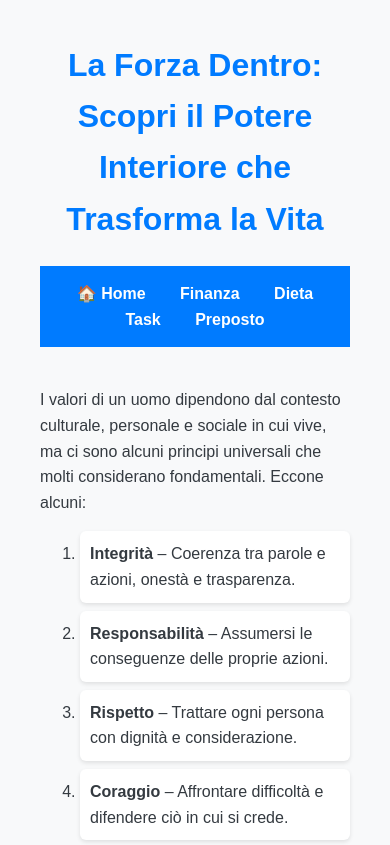
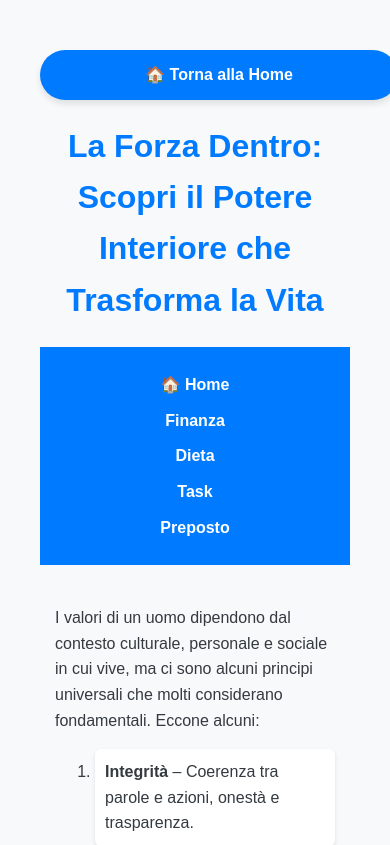
Before and after one commit to Marcodeu76/miosito, a plain HTML site: page forza.html in a window 390 px wide. Shown: the top 845 px of the page. Drawn offline with Linux system fonts and the light colour scheme.

Commit message:
Aggiornamento rapido

```diff
--- a/forza.html
+++ b/forza.html
@@ -2,10 +2,14 @@
 <html lang="it">
 <head>
     <meta charset="UTF-8">
+    <meta name="viewport" content="width=device-width, initial-scale=1.0">
     <title>Coltiva la tua forza interiore</title>
     <link rel="stylesheet" href="stile.css">
 </head>
 <body>
+<div class="home-button">
+        <a href="index.html">🏠 Torna alla Home</a>
+    </div>
     <h1>La Forza Dentro: Scopri il Potere Interiore che Trasforma la Vita</h1>
 
     <nav>
@@ -90,9 +94,7 @@
         <p><strong>Conclusione:</strong> La forza interiore si costruisce nel tempo. Ogni ostacolo superato ti rende più forte. Coltivala ogni giorno, vivrai con equilibrio e consapevolezza.</p>
     </div>
 
-    <div class="home-button">
-        <a href="index.html">🏠 Torna alla Home</a>
-    </div>
+
 
 </body>
 </html>
--- a/stile.css
+++ b/stile.css
@@ -79,3 +79,20 @@ h3 {
 .home-button a:hover {
     background-color: #0056b3;
 }
+
+@media (max-width: 600px) {
+    nav a {
+        display: block;
+        margin: 10px 0;
+    }
+
+    .home-button a {
+        width: 100%;
+        display: inline-block;
+        text-align: center;
+    }
+
+    ul, .section {
+        padding: 0 15px;
+    }
+}
```
Also changed, not shown: Preposto.html (+1 -0 lines), dieta.html (+1 -3 lines), index.html (+1 -0 lines), task.html (+1 -0 lines), 1 other file.
